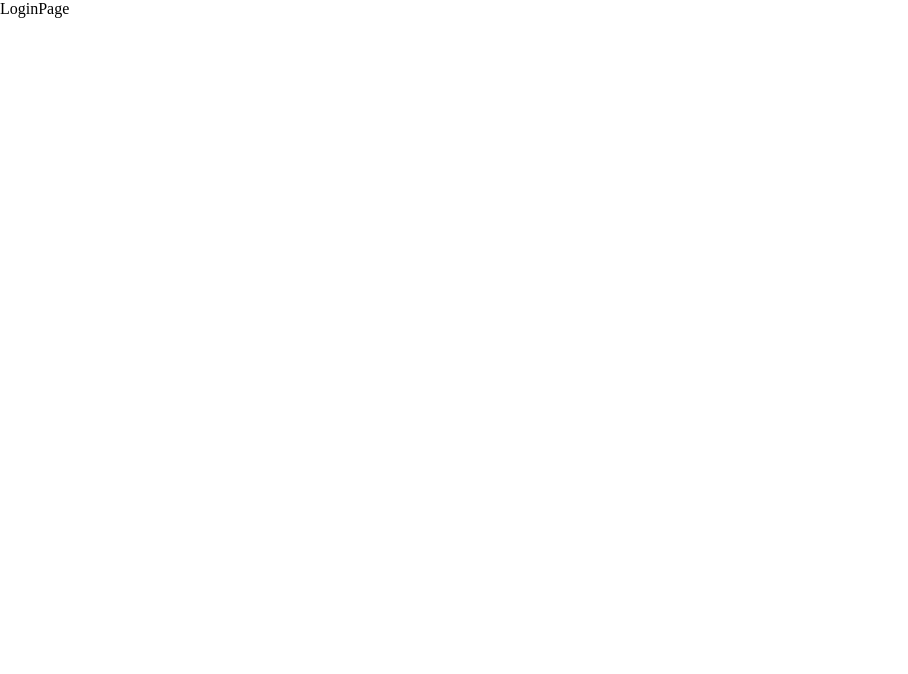
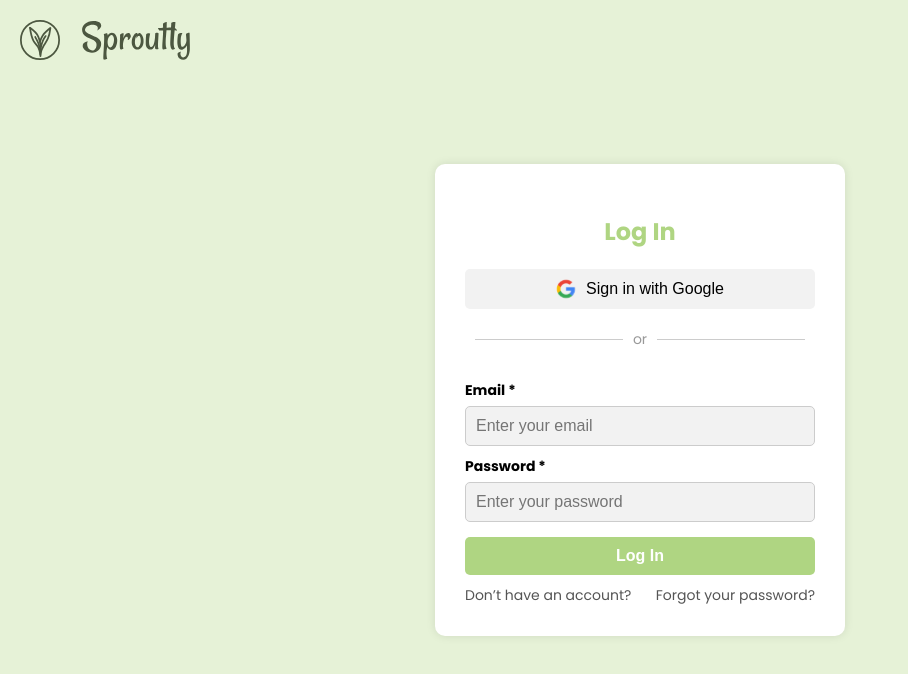
Before and after one commit to nakulbhandare/PlantWaterSystem, a React (Create React App) app in the folder frontend/web-app/: page /login in a window 1280 px wide. Shown: the top 674 px of the page, without its empty margins (0-908 px from the left). Built offline with nearby package versions, Linux system fonts and the light colour scheme.

Commit message:
Feature ticket 133 prototype login page (#179)
Added Login Page design
Added Login Page CSS
Added google logo

```diff
--- a/frontend/web-app/src/Pages/LoginPage.tsx
+++ b/frontend/web-app/src/Pages/LoginPage.tsx
@@ -1,9 +1,50 @@
 import React from 'react';
+import '../Styles/LoginPage.css';
+import sproutlyLogo from '../Images/sproutly-logo.svg';
+import sproutlyText from '../Images/sproutly-text.svg';
+import googleLogo from '../Images/google-logo.svg'
 
 function LoginPage() {
   return (
-    <div>LoginPage</div>
-  )
-};
+    <div className="login-wrapper">
+      {}
+      <div className="logo-container">
+        <img src={sproutlyLogo} alt="Sproutly Logo" className="logo" />
+        <img src={sproutlyText} alt="Sproutly Text" className="sproutly-text" />
+      </div>
+
+      <div className="login-container">
+        <h2 className="title">Log In</h2>
+
+        <button className="google-login">
+          <img
+            src={googleLogo}
+            alt="Google Logo"
+          />
+          Sign in with Google
+        </button>
+
+        <div className="divider">
+          <hr /> <span>or</span> <hr />
+        </div>
+
+        <form>
+          <label htmlFor="email">Email *</label>
+          <input type="email" id="email" name="email" placeholder="Enter your email" required />
+
+          <label htmlFor="password">Password *</label>
+          <input type="password" id="password" name="password" placeholder="Enter your password" required />
+
+          <button type="submit" className="login-btn">Log In</button>
+        </form>
+
+        <div className="footer-links">
+          <a href="/signup">Don’t have an account?</a>
+          <a href="/forgot-password">Forgot your password?</a>
+        </div>
+      </div>
+    </div>
+  );
+}
 
 export default LoginPage;
--- /dev/null
+++ b/frontend/web-app/src/Styles/LoginPage.css
@@ -0,0 +1,151 @@
+/* Ensure the page is fully centered */
+
+ /* Wrapper to center everything */
+ .login-wrapper {
+    font-family: 'Poppins', sans-serif;
+    background-color: #e6f2d7;
+    display: flex;
+    align-items: center;  /* Vertical centering */
+    justify-content: center;  /* Horizontal centering */
+    display: flex;
+    flex-direction: column;
+    align-items: center;
+    justify-content: center;
+    height: 100%;
+ }
+
+ /* Sproutly branding: Logo + Text side by side */
+ .logo-container {
+    position: absolute;
+    top: 20px;  /* Distance from the top */
+    left: 20px; /* Distance from the left */
+    display: flex;
+    align-items: center; /* Align images vertically */
+    gap: 10px; /* Space between logo and text */
+ }
+
+ /* Sproutly text styling */
+ .sproutly-text {
+    height: 40px; /* Adjust text image size */
+ }
+
+ /* Sproutly logo styling */
+ .logo {
+    height: 40px; /* Adjust logo size */
+ }
+
+ /* Login form container */
+ .login-container {
+    background-color: white;
+    padding: 30px;
+    border-radius: 10px;
+    box-shadow: 0 0 10px rgba(0, 0, 0, 0.1);
+    text-align: center;
+    width: 350px;
+    max-width: 90%; /* Prevents overflow on smaller screens */
+ }
+
+ /* Title styling */
+ .title {
+    color: #afd582;
+    font-size: 24px;
+    font-weight: bold;
+ }
+
+ /* Google sign-in button */
+ .google-login {
+    width: 100%;
+    padding: 10px;
+    border: none;
+    background-color: #F2F2F2;
+    border-radius: 5px;
+    font-size: 16px;
+    display: flex;
+    align-items: center;
+    justify-content: center;
+    cursor: pointer;
+    margin-top: 15px;
+    gap: 10px; /* Space between Google logo and text */
+ }
+
+ /* Google logo inside button */
+ .google-login img {
+    width: 20px;
+    height: 20px;
+ }
+
+ /* Divider styling */
+ .divider {
+    display: flex;
+    align-items: center;
+    justify-content: center;
+    margin: 20px 0;
+ }
+
+ .divider hr {
+    flex: 1;
+    border: none;
+    border-top: 1px solid #ccc;
+    margin: 0 10px;
+ }
+
+ .divider span {
+    color: #999;
+    font-size: 14px;
+ }
+
+ /* Form styling */
+ form {
+    display: flex;
+    flex-direction: column;
+    text-align: left;
+ }
+
+ label {
+    font-weight: bold;
+    font-size: 14px;
+    margin-top: 10px;
+ }
+
+ input {
+    padding: 10px;
+    margin-top: 5px;
+    border: 1px solid #ccc;
+    border-radius: 5px;
+    font-size: 16px;
+    background-color: #F2F2F2;
+ }
+
+ /* Login button */
+ .login-btn {
+    background-color: #afd582;
+    color: white;
+    font-size: 16px;
+    font-weight: bold;
+    border: none;
+    border-radius: 5px;
+    padding: 10px;
+    cursor: pointer;
+    margin-top: 15px;
+ }
+
+ .login-btn:hover {
+    background-color: #8DA96D;
+ }
+
+ /* Footer links */
+ .footer-links {
+    display: flex;
+    justify-content: space-between;
+    margin-top: 10px;
+    font-size: 14px;
+ }
+
+ .footer-links a {
+    color: #555;
+    text-decoration: none;
+ }
+
+ .footer-links a:hover {
+    text-decoration: underline;
+ }
```
Also changed, not shown: frontend/web-app/src/Images/google-logo.svg (added), 1 other file (tests, documents, lock files or other folders).
